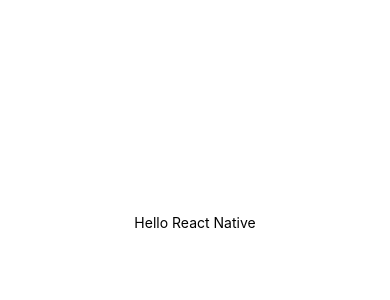
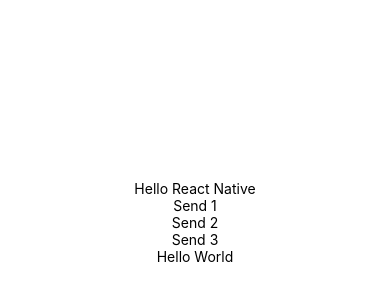
Before and after one commit to ocarlosbarros/esports-app, a React Native app in the folder mobile/: screen / in a window 390 px wide. Shown: the part 200-500 px from the top of the page. Built offline with nearby package versions, Linux system fonts and the light colour scheme.

Commit message:
feat:creates components and use properties

```diff
--- a/mobile/App.tsx
+++ b/mobile/App.tsx
@@ -1,11 +1,29 @@
 import { StatusBar } from 'expo-status-bar';
-import { StyleSheet, Text, View } from 'react-native';
+import { StyleSheet, Text, View, TouchableOpacity } from 'react-native';
+
+interface ButtonProps {
+  title: string;
+}
+
+function Button(props: ButtonProps){
+  return(
+    <TouchableOpacity>
+      <Text>
+        { props.title }
+      </Text>
+    </TouchableOpacity >
+  )
+}
 
 export default function App() {
   return (
     <View style={styles.container}>
       <Text>Hello React Native</Text>
       <StatusBar style="auto"/>
+      <Button title='Send 1'/>
+      <Button title='Send 2'/>
+      <Button title='Send 3'/>
+      <Button title='Hello World'/>
     </View>
   );
 }
@@ -13,7 +31,7 @@
 const styles = StyleSheet.create({
   container: {
     flex: 1,
-    backgroundColor: '#fff',
+    backgroundColor: '#FFF',
     alignItems: 'center',
     justifyContent: 'center',
   },
```
